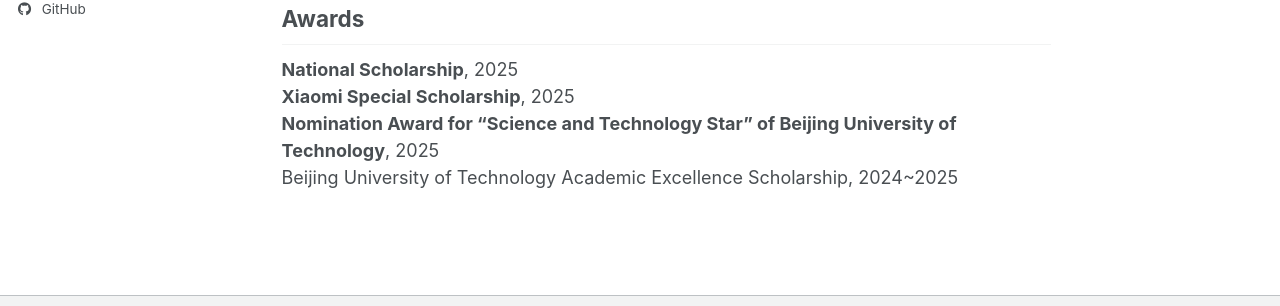
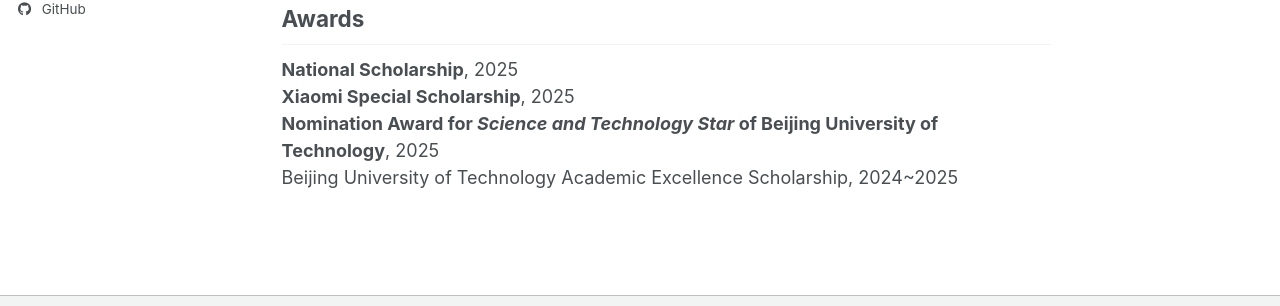
Before and after one commit to YiShan05/yishan05.github.io, a Jekyll site: the page built from _pages/about.md, in a window 1280 px wide and 900 px high, scrolled down 544 px. Shown: the part 467-773 px from the top of the window. Built offline with Jekyll 4.4.1, drawn with Linux system fonts in a browser that asks for light colours; some web fonts are replaced; a script bundle is joined from its source files by our own code; library files that are not in the unit come from our copies.

```diff
--- a/_pages/about.md
+++ b/_pages/about.md
@@ -35,5 +35,5 @@ Beijing University of Technology
 
 **National Scholarship**, 2025
 **Xiaomi Special Scholarship**, 2025
-**Nomination Award for "Science and Technology Star" of Beijing University of Technology**, 2025
+**Nomination Award for *Science and Technology Star* of Beijing University of Technology**, 2025
 Beijing University of Technology Academic Excellence Scholarship, 2024~2025
```
